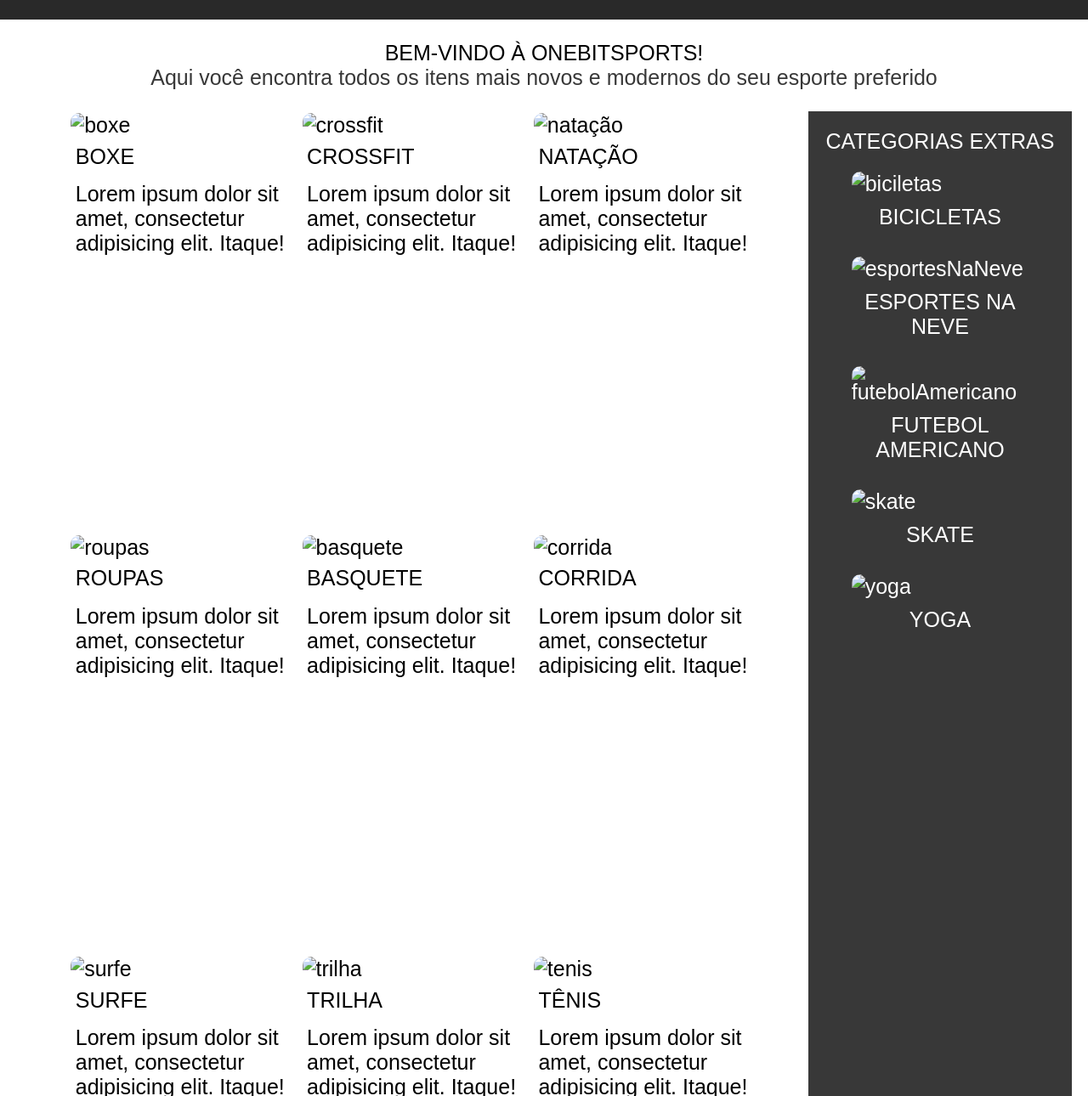
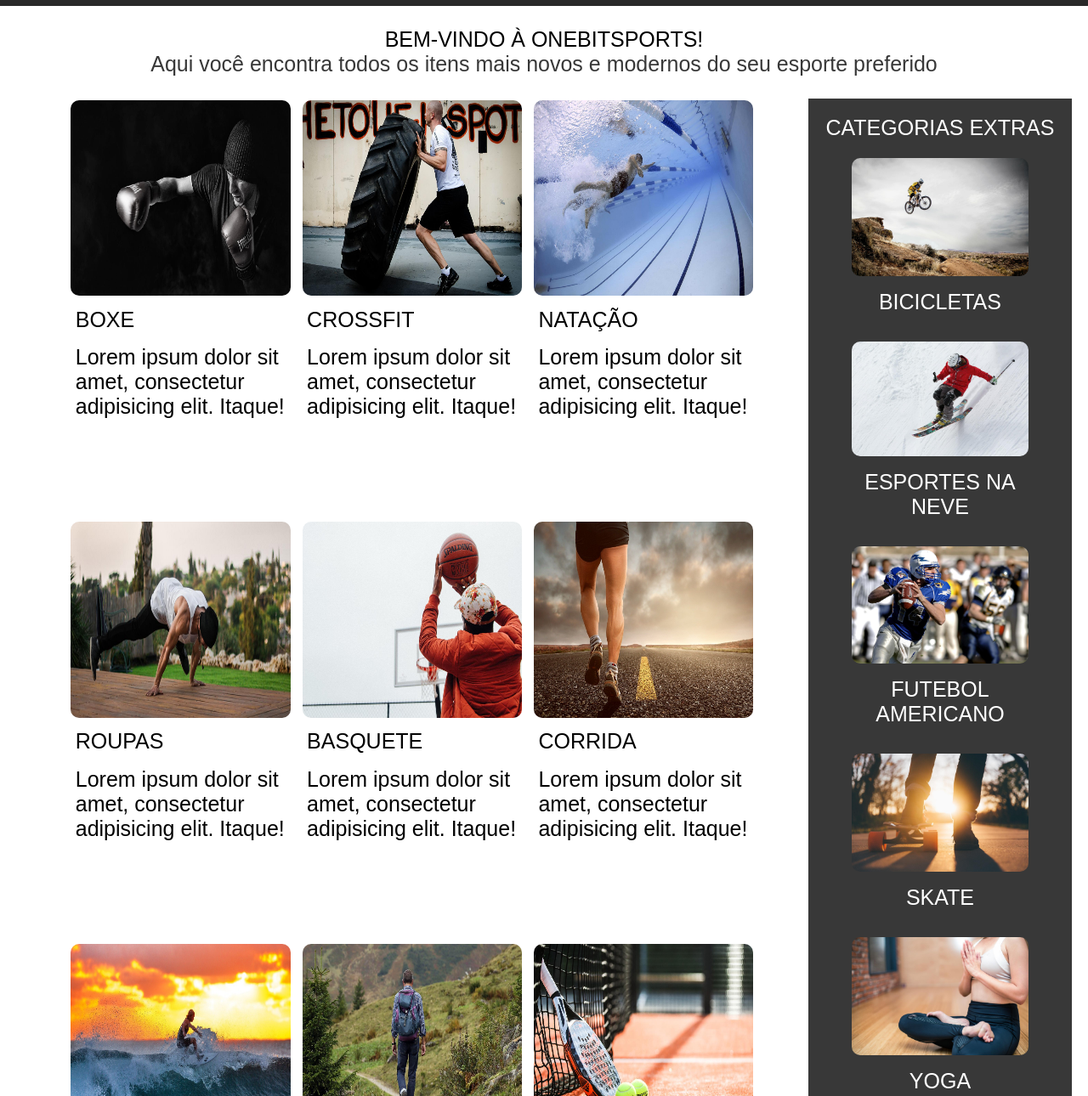
Before and after one commit to Tapioquito/portifolio, a plain HTML site: page landingPage/index.html in a window 1280 px wide. Shown: the part 112-1402 px from the top of the page at 85% size. Drawn offline with Linux system fonts and the light colour scheme.

Commit message:
assets folder has been added

```diff
--- a/landingPage/index.html
+++ b/landingPage/index.html
@@ -11,7 +11,7 @@
     <div class="container">
       <header class="header">
         <img
-          src="../assets/logo-onebitcode.svg"
+          src="./assets/logo-onebitcode.svg"
           alt="logo-onebitsports"
           class="logoNavBar"
         />
@@ -30,7 +30,7 @@
       <section class="gridContainer">
         <div class="mainContent">
           <div class="categoryCard">
-            <img src="../assets/boxe.jpg" alt="boxe" class="mainCardImg" />
+            <img src="./assets/boxe.jpg" alt="boxe" class="mainCardImg" />
             <p class="mainCategoryCardTitle">BOXE</p>
             <p class="mainCategoryCardDescription">
               Lorem ipsum dolor sit amet, consectetur adipisicing elit. Itaque!
@@ -38,7 +38,7 @@
           </div>
           <div class="categoryCard">
             <img
-              src="../assets/crossfit.jpg"
+              src="./assets/crossfit.jpg"
               alt="crossfit"
               class="mainCardImg"
             />
@@ -48,18 +48,14 @@
             </p>
           </div>
           <div class="categoryCard">
-            <img
-              src="../assets/natacao.jpg"
-              alt="natação"
-              class="mainCardImg"
-            />
+            <img src="./assets/natacao.jpg" alt="natação" class="mainCardImg" />
             <p class="mainCategoryCardTitle">NATAÇÃO</p>
             <p class="mainCategoryCardDescription">
               Lorem ipsum dolor sit amet, consectetur adipisicing elit. Itaque!
             </p>
           </div>
           <div class="categoryCard">
-            <img src="../assets/roupas.jpg" alt="roupas" class="mainCardImg" />
+            <img src="./assets/roupas.jpg" alt="roupas" class="mainCardImg" />
             <p class="mainCategoryCardTitle">ROUPAS</p>
             <p class="mainCategoryCardDescription">
               Lorem ipsum dolor sit amet, consectetur adipisicing elit. Itaque!
@@ -67,7 +63,7 @@
           </div>
           <div class="categoryCard">
             <img
-              src="../assets/basquete.jpg"
+              src="./assets/basquete.jpg"
               alt="basquete"
               class="mainCardImg"
             />
@@ -77,25 +73,21 @@
             </p>
           </div>
           <div class="categoryCard">
-            <img
-              src="../assets/corrida.jpg"
-              alt="corrida"
-              class="mainCardImg"
-            />
+            <img src="./assets/corrida.jpg" alt="corrida" class="mainCardImg" />
             <p class="mainCategoryCardTitle">CORRIDA</p>
             <p class="mainCategoryCardDescription">
               Lorem ipsum dolor sit amet, consectetur adipisicing elit. Itaque!
             </p>
           </div>
           <div class="categoryCard">
-            <img src="../assets/surf.jpg" alt="surfe" class="mainCardImg" />
+            <img src="./assets/surf.jpg" alt="surfe" class="mainCardImg" />
             <p class="mainCategoryCardTitle">SURFE</p>
             <p class="mainCategoryCardDescription">
               Lorem ipsum dolor sit amet, consectetur adipisicing elit. Itaque!
             </p>
           </div>
           <div class="categoryCard">
-            <img src="../assets/trilha.jpg" alt="trilha" class="mainCardImg" />
+            <img src="./assets/trilha.jpg" alt="trilha" class="mainCardImg" />
             <p class="mainCategoryCardTitle">TRILHA</p>
             <p class="mainCategoryCardDescription">
               Lorem ipsum dolor sit amet, consectetur adipisicing elit. Itaque!
@@ -103,7 +95,7 @@
           </div>
 
           <div class="categoryCard">
-            <img src="../assets/tenis.jpg" alt="tenis" class="mainCardImg" />
+            <img src="./assets/tenis.jpg" alt="tenis" class="mainCardImg" />
             <p class="mainCategoryCardTitle">TÊNIS</p>
             <p class="mainCategoryCardDescription">
               Lorem ipsum dolor sit amet, consectetur adipisicing elit. Itaque!
@@ -114,7 +106,7 @@
           <p>CATEGORIAS EXTRAS</p>
           <div class="sidebarCard">
             <img
-              src="../assets/bicicletas.jpg"
+              src="./assets/bicicletas.jpg"
               class="sidebarCardImg"
               alt="biciletas"
             />
@@ -122,7 +114,7 @@
           </div>
           <div class="sidebarCard">
             <img
-              src="../assets/esportesNaNeve.jpg"
+              src="./assets/esportesNaNeve.jpg"
               class="sidebarCardImg"
               alt="esportesNaNeve"
             />
@@ -130,25 +122,25 @@
           </div>
           <div class="sidebarCard">
             <img
-              src="../assets/futebolAmericano.jpg"
+              src="./assets/futebolAmericano.jpg"
               class="sidebarCardImg"
               alt="futebolAmericano"
             />
             <p class="sidebarCardTitle">FUTEBOL AMERICANO</p>
           </div>
           <div class="sidebarCard">
-            <img src="../assets/skate.jpg" class="sidebarCardImg" alt="skate" />
+            <img src="./assets/skate.jpg" class="sidebarCardImg" alt="skate" />
             <p class="sidebarCardTitle">SKATE</p>
           </div>
           <div class="sidebarCard">
-            <img src="../assets/yoga.jpg" class="sidebarCardImg" alt="yoga" />
+            <img src="./assets/yoga.jpg" class="sidebarCardImg" alt="yoga" />
             <p class="sidebarCardTitle">YOGA</p>
           </div>
         </div>
       </section>
       <footer class="footer">
         <img
-          src="../assets/logo-onebitcode.svg"
+          src="./assets/logo-onebitcode.svg"
           alt="logo-footer"
           class="logoFooter"
         />
```
Also changed, not shown: landingPage/README.md, landingPage/assets/basquete.jpg (added), landingPage/assets/bicicletas.jpg (added), landingPage/assets/boxe.jpg (added), landingPage/assets/corrida.jpg (added), landingPage/assets/crossfit.jpg (added), landingPage/assets/esportesNaNeve.jpg (added), landingPage/assets/futebolAmericano.jpg (added), landingPage/assets/iconrock-red.svg (added), landingPage/assets/logo-onebitcode.svg (added), landingPage/assets/natacao.jpg (added), landingPage/assets/roupas.jpg (added), landingPage/assets/skate.jpg (added), landingPage/assets/surf.jpg (added), 3 more files.
